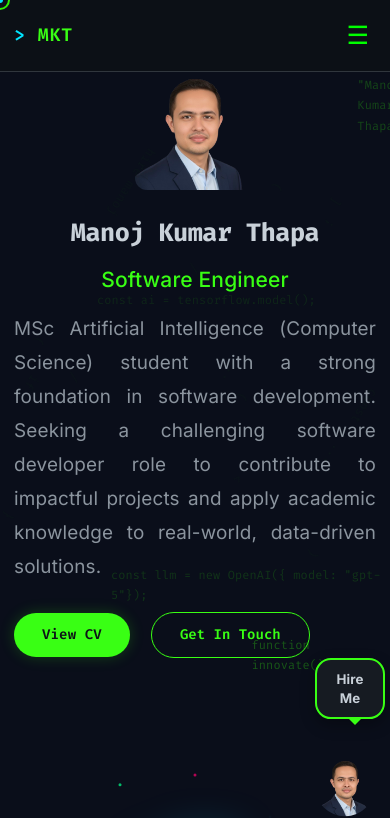
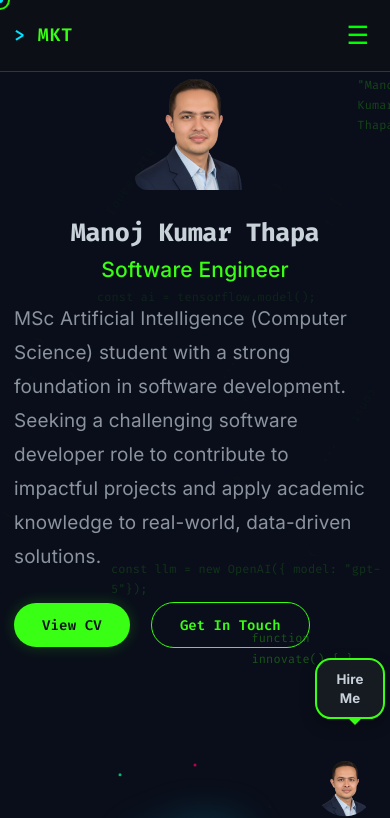
Before and after one commit to iammanoj807/profile, a React (Vite) app: page / in a window 390 px wide. Shown: the top 818 px of the page. Built offline with nearby package versions, Linux system fonts and the light colour scheme; some icons are missing.

Commit message:
Fix mobile text alignment and remove broken logo

```diff
--- a/src/data/portfolioData.js
+++ b/src/data/portfolioData.js
@@ -94,7 +94,6 @@ export const portfolioData = {
         {
             title: "Web Development Intern",
             company: "The Sparks Foundation",
-            company_logo: "https://media.licdn.com/dms/image/v2/C560BAQFgHU3sTF4LfQ/company-logo_200_200/company-logo_200_200/0/1631365213896?e=1763596800&v=beta&t=QSrx27CA2yvCzY64JvJZrnuoCTUiUTLX8eIG191v168",
             duration: "October 2020 - November 2020",
             location: "Remote",
             description: "Engineered secure authentication modules and improved application performance by 30% through strategic code splitting and caching."
--- a/src/index.css
+++ b/src/index.css
@@ -1085,7 +1085,7 @@ pre,
 
 .hero-text h1 {
   font-size: 4.2rem;
-  margin-bottom: 1rem;
+  margin-bottom: 0.3rem;
   color: var(--text-primary);
   font-weight: 700;
   line-height: 1.2;
@@ -2358,7 +2358,7 @@ body::after {
   }
 
   .hero-text .description {
-    text-align: justify;
+    text-align: left;
   }
 
   .hero-text .subtitle {
```
